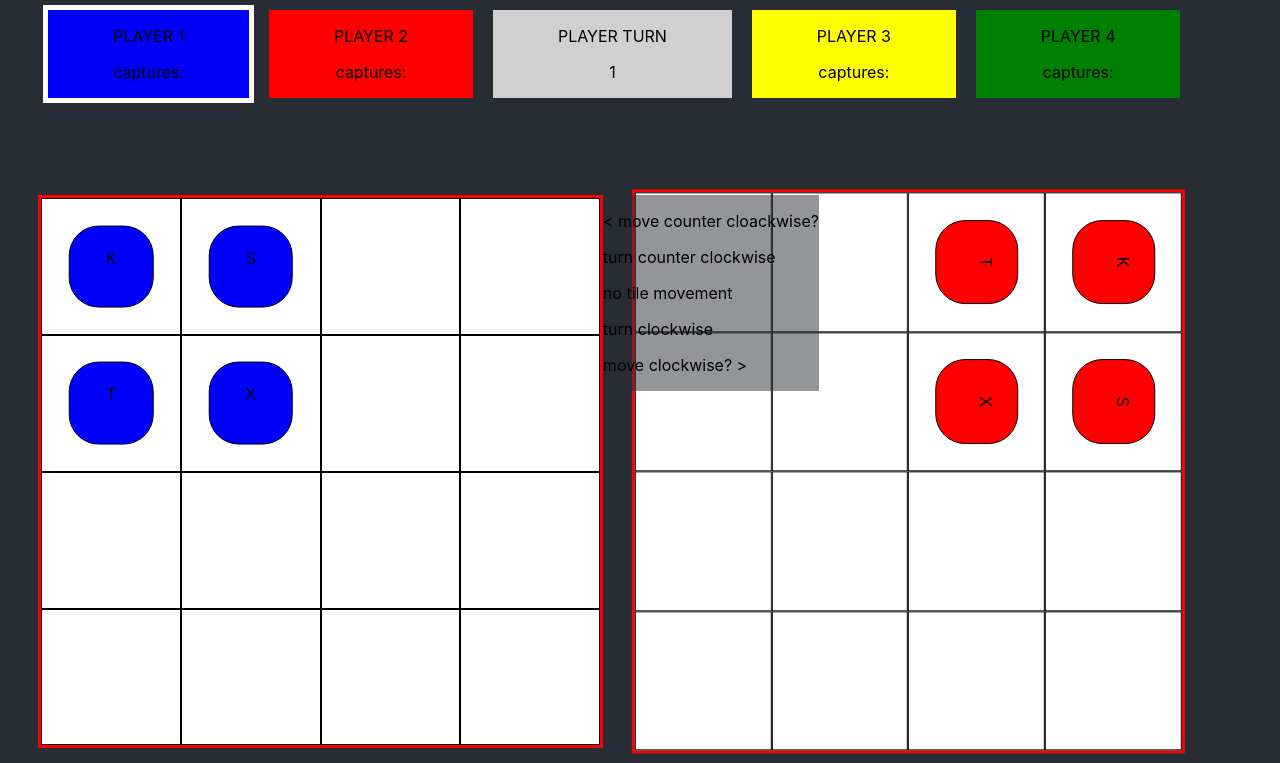
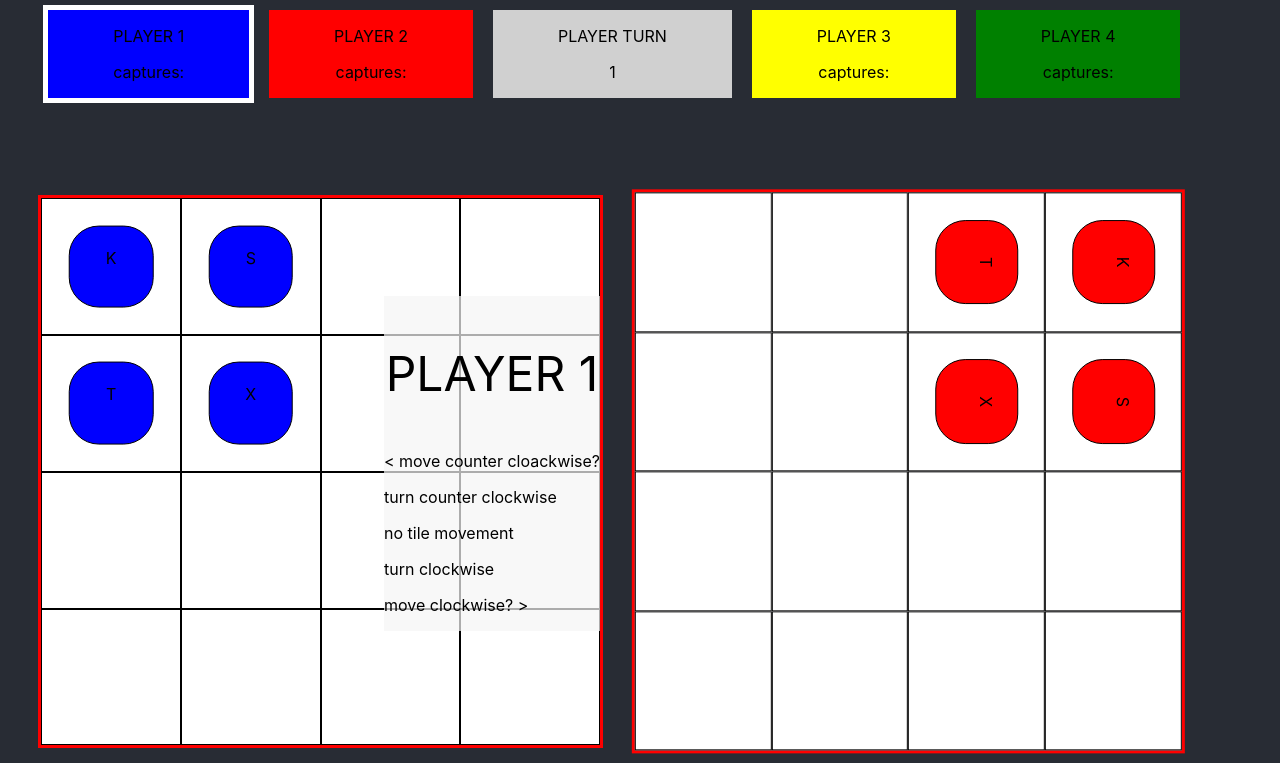
Before and after one commit to azyth/evagari, a React (Create React App) app: page / in a window 1280 px wide. Shown: the top 763 px of the page. Built offline with nearby package versions, Linux system fonts and the light colour scheme.

Commit message:
clean up styling a tad

```diff
--- a/src/App.css
+++ b/src/App.css
@@ -122,9 +122,14 @@
 
 .player_turn_overlay {
   position: absolute;
-  background: #282c3480;
-
+  top: 30%;
+  left: 30%;
+  background: #f5f5f5b3;
 }
+.player_turn_overlay > .header {
+  text-align: center;
+  font-size: 3em;
+  }
 @keyframes App-logo-spin {
   from {
     transform: rotate(0deg);
--- a/src/components/player_turn_overlay.jsx
+++ b/src/components/player_turn_overlay.jsx
@@ -30,6 +30,7 @@ class PlayerTurnOverlay extends Component {
         let div;
         if (this.props.player_turn === this.props.player && !this.props.token_move_selected) {
             div = <div  className={"player_turn_overlay q_"+this.props.player} >
+                <p className='header'>{'PLAYER '+ this.props.player}</p>
                 <p>&lt; move counter cloackwise?</p>
                 <p onClick={this.rotateTileCW}>turn counter clockwise</p>
                 <p onClick={this.dismissOverlay}>no tile movement</p>
```
